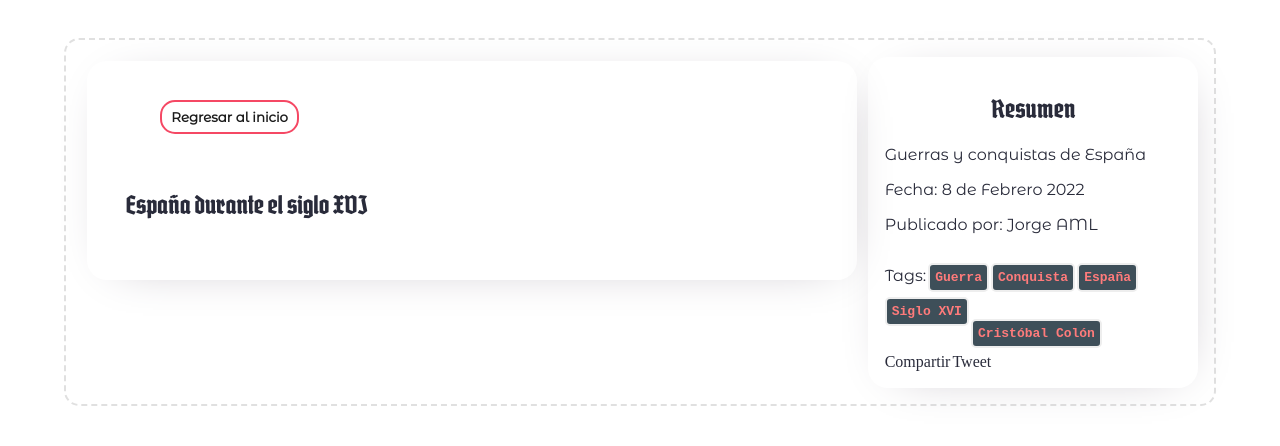
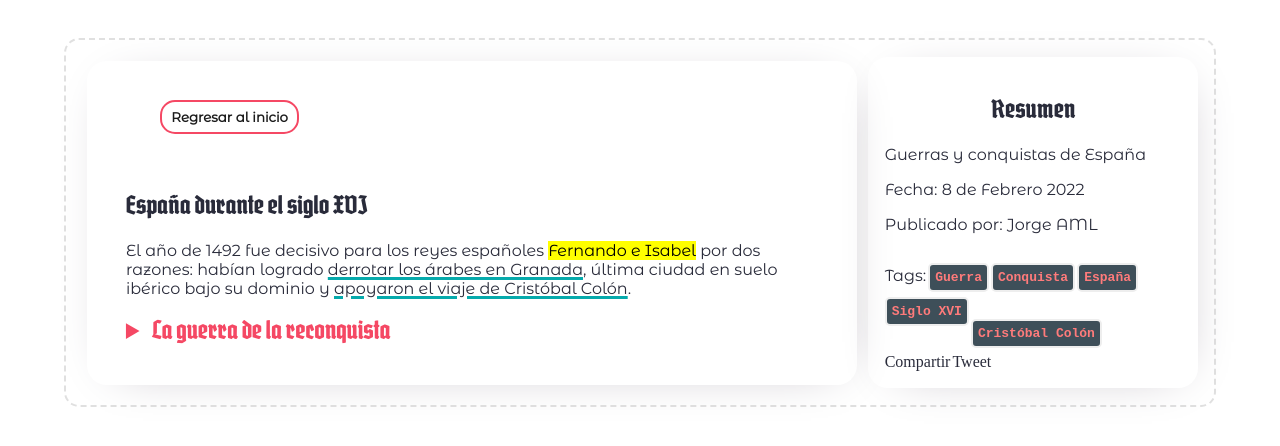
Before and after one commit to jorgeAML/creativeaml, a Jekyll site: the page built from blog_posts/08-02-2022.md, in a window 1280 px wide. Shown: the top 446 px of the page. Built offline with Jekyll 4.4.1, drawn with Linux system fonts in a browser that asks for light colours; some web fonts are replaced; comment, search, counter and statistics services are not loaded.

Commit message:
post update content

```diff
--- a/blog_posts/08-02-2022.md
+++ b/blog_posts/08-02-2022.md
@@ -22,4 +22,13 @@
 ---
 <article>
 	<header><h1>España durante el siglo XVI</h1></header>
+	<section class="intro">
+	<p>El año de 1492 fue decisivo para los reyes españoles <mark>Fernando e Isabel</mark> por dos razones: habían logrado <u>derrotar los 	árabes en Granada</u>, última ciudad en suelo ibérico bajo su dominio y <u>apoyaron el viaje de Cristóbal Colón</u>.</p>
+	</section>
+	<section class="details-1">
+	<details>
+	<summary>La guerra de la reconquista</summary>
+	<p>Una guerra que había durado siete siglos; <mark>Cruzada lanzada por los cristianos en la península Ibérica para expulsar a los musulmanes. Terminó con la toma de Granada en 1492, poco después el nuevo Mundo ofreció un relevo</mark>. La presencia de los árabes en <u>territorio español, Sicilia y parte de Italia</u> había dejado huellas en la sociedad Europea. Una serie de conocimientos filosóficos, <u>cartográficos, médicos. agrícolas y en la cultura en general habían enriquecido a ciertos sectores sociales europeos eruditos</u>. A través de las traducciones de los árabes se conocían las obras <mark>clásicas de Aristteles, euclides y Ptolomeo</mark>.</p>
+	</details>
+	</section>
 </article>
```
